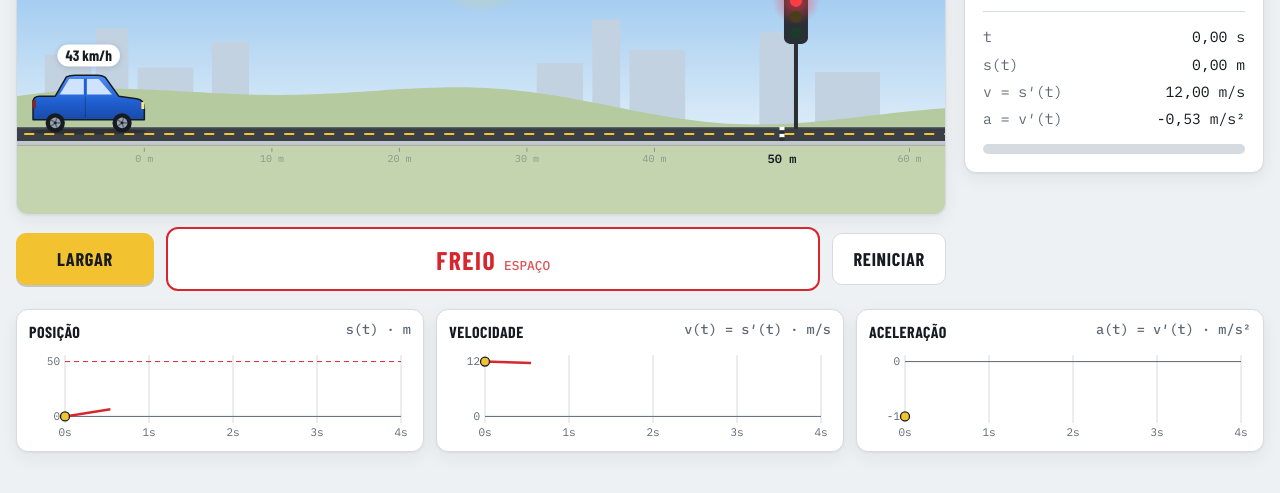
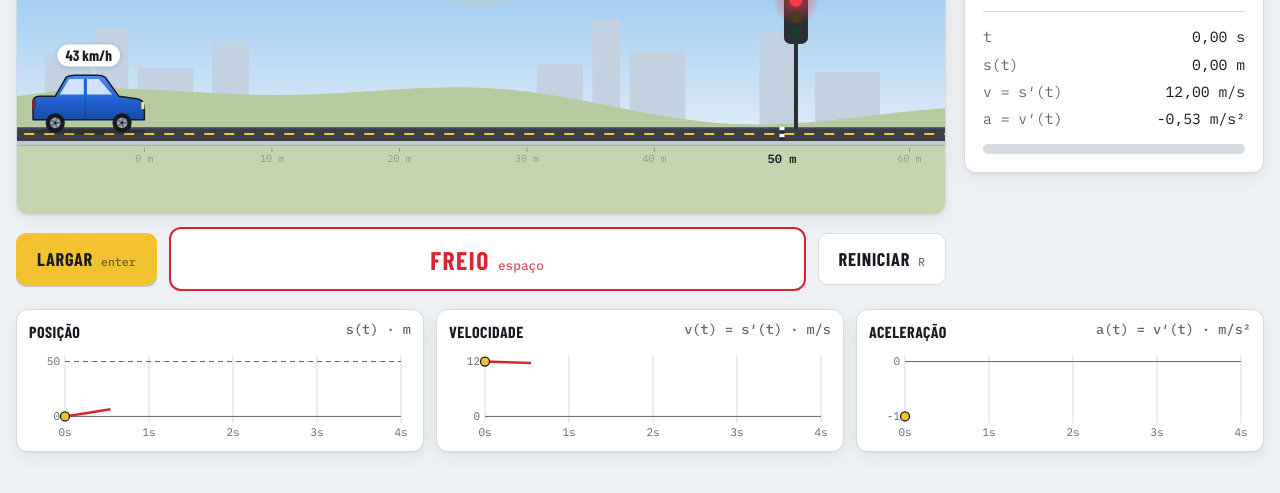
Before and after one commit to EduardoMilani8/perfect-stop-game, a plain HTML site: page index.html in a window 1280 px wide. Shown: the part 261-754 px from the top of the page. Drawn offline with nearby package versions, Linux system fonts and the light colour scheme.

Commit message:
Atalhos de teclado: Enter para largar e R para reiniciar
Os botões mostram a sua tecla, como o Freio já mostrava "espaço".
O Enter agora funciona mesmo com o foco em outro botão (antes, com o
foco no Reiniciar, o Enter reiniciava em vez de largar); só num botão
de fase ele continua escolhendo a fase. O R não atrapalha o Ctrl+R de
recarregar a página. README e docs atualizados.

Co-Authored-By: Claude Opus 5.5 <noreply@anthropic.com>

```diff
--- a/estilo.css
+++ b/estilo.css
@@ -108,7 +108,9 @@ h1 { margin: 0; font-family: var(--font-display); font-weight: 700; font-size: c
 #freio span { position: relative; }
 @media (max-width: 600px) { #freio { order: 3; flex-basis: 100%; } }
 #freio.ativo { color: #fff; }
-#freio kbd { font-family: var(--font-mono); font-size: .8rem; font-weight: 500; opacity: .8; margin-left: 8px; letter-spacing: 0; }
+/* tecla de atalho mostrada dentro dos botões */
+#freio kbd, .btn kbd { font-family: var(--font-mono); font-size: .8rem; font-weight: 500; opacity: .8; margin-left: 8px; letter-spacing: 0; text-transform: none; }
+.btn kbd { font-size: .72rem; opacity: .6; }
 
 /* ---------- Painel de telemetria ---------- */
 .painel { background: var(--panel); border: 1.5px solid var(--line); border-radius: 12px; padding: 18px; display: flex; flex-direction: column; gap: 14px; min-width: 0; box-shadow: var(--sombra); }
--- a/index.html
+++ b/index.html
@@ -32,9 +32,9 @@
       </div>
       <div class="cena"><canvas id="cena" aria-label="Pista vista de lado, com o carro e a faixa de parada"></canvas></div>
       <div class="comandos">
-        <button type="button" class="btn" id="largar">Largar</button>
-        <button type="button" id="freio" aria-label="Freio: segure para frear"><span>Freio<kbd>espaço</kbd></span></button>
-        <button type="button" class="btn" id="reiniciar">Reiniciar</button>
+        <button type="button" class="btn" id="largar" aria-keyshortcuts="Enter"><span id="largar-texto">Largar</span><kbd>enter</kbd></button>
+        <button type="button" id="freio" aria-label="Freio: segure para frear" aria-keyshortcuts="Space ArrowDown"><span>Freio<kbd>espaço</kbd></span></button>
+        <button type="button" class="btn" id="reiniciar" aria-keyshortcuts="R">Reiniciar<kbd>R</kbd></button>
       </div>
     </section>
 
--- a/js/principal.js
+++ b/js/principal.js
@@ -89,7 +89,7 @@ function largar() {
 
 function atualizarBotoes() {
   $("largar").disabled = est.rodando;
-  $("largar").textContent = est.fim ? "De novo" : "Largar";
+  $("largar-texto").textContent = est.fim ? "De novo" : "Largar";
 }
 
 $("fases").innerHTML = FASES.map((f, i) =>
@@ -98,7 +98,7 @@ $("fases").querySelectorAll("button").forEach((b, i) => b.addEventListener("clic
 $("largar").addEventListener("click", largar);
 $("reiniciar").addEventListener("click", reiniciar);
 
-/* ---------- Freio: botão segurado, espaço ou seta para baixo ---------- */
+/* ---------- Freio (botão, espaço ou seta para baixo) e atalhos: Enter largar, R reiniciar ---------- */
 
 const botaoFreio = $("freio");
 botaoFreio.addEventListener("pointerdown", e => {
@@ -110,7 +110,10 @@ botaoFreio.addEventListener("pointerdown", e => {
 
 document.addEventListener("keydown", e => {
   if (e.code === "Space" || e.code === "ArrowDown") { e.preventDefault(); segurando = true; }
-  if (e.code === "Enter" && document.activeElement?.tagName !== "BUTTON") largar();
+  // Enter: largar / de novo (menos quando o foco está num botão de fase, para escolher a fase)
+  if (e.code === "Enter" && !e.repeat && !document.activeElement?.closest("#fases")) { e.preventDefault(); largar(); }
+  // R: reiniciar (Ctrl+R / Cmd+R continuam recarregando a página)
+  if (e.code === "KeyR" && !e.repeat && !e.ctrlKey && !e.metaKey && !e.altKey) reiniciar();
 });
 document.addEventListener("keyup", e => {
   if (e.code === "Space" || e.code === "ArrowDown") { e.preventDefault(); segurando = false; }
```
Also changed, not shown: 3 other files.
